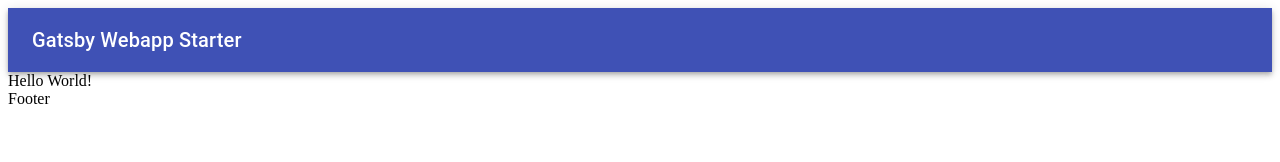
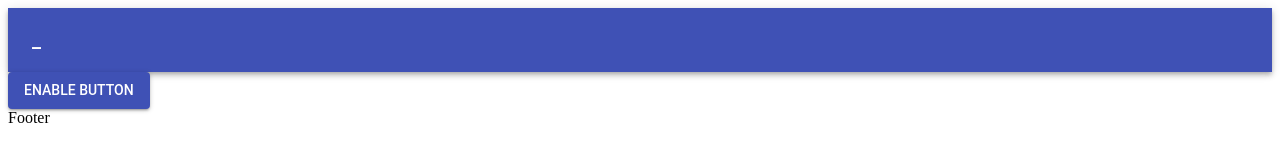
Before and after one commit to ShailenNaidoo/gatsby-webapp-starterpack, a Gatsby site: page / in a window 1280 px wide. Built offline with nearby package versions, Linux system fonts and the light colour scheme; Gatsby itself is replaced by a stand-in of ours.

Commit message:
Adds testable component for Cypress

```diff
--- a/src/components/Layout/components/Header/index.jsx
+++ b/src/components/Layout/components/Header/index.jsx
@@ -8,7 +8,7 @@ const Header = () => (
   <AppBar position="static">
     <Toolbar>
       <Typography variant="h6" color="inherit">
-        Gatsby Webapp Starter
+        _
       </Typography>
     </Toolbar>
   </AppBar>
--- a/src/scenes/Homepage/index.jsx
+++ b/src/scenes/Homepage/index.jsx
@@ -1,13 +1,35 @@
-import React from 'react'
+import React, { Component } from 'react'
+import Button from '@material-ui/core/Button';
 
 import Layout from '../../components/Layout';
 
 
-const IndexPage = () => (
+const Markup = ({ clickHandler, active }) => (
   <Layout>
-    Hello World!
+    <Button variant="contained" onClick={clickHandler} color={active ? 'secondary' : 'primary'}>
+      {active ? 'Disable Button' : 'Enable Button'}
+    </Button>
   </Layout>
 );
 
 
-export default IndexPage
+class Homepage extends Component {
+  state = {
+    active: false,
+  }
+
+  clickHandler = () => {
+    const { active } = this.state;
+    this.setState({ active: !active })
+  }
+
+  render() {
+    const { clickHandler } = this;
+    const { active } = this.state;
+    return <Markup {...{ clickHandler, active }} />
+  }
+}
+
+
+
+export default Homepage
```
